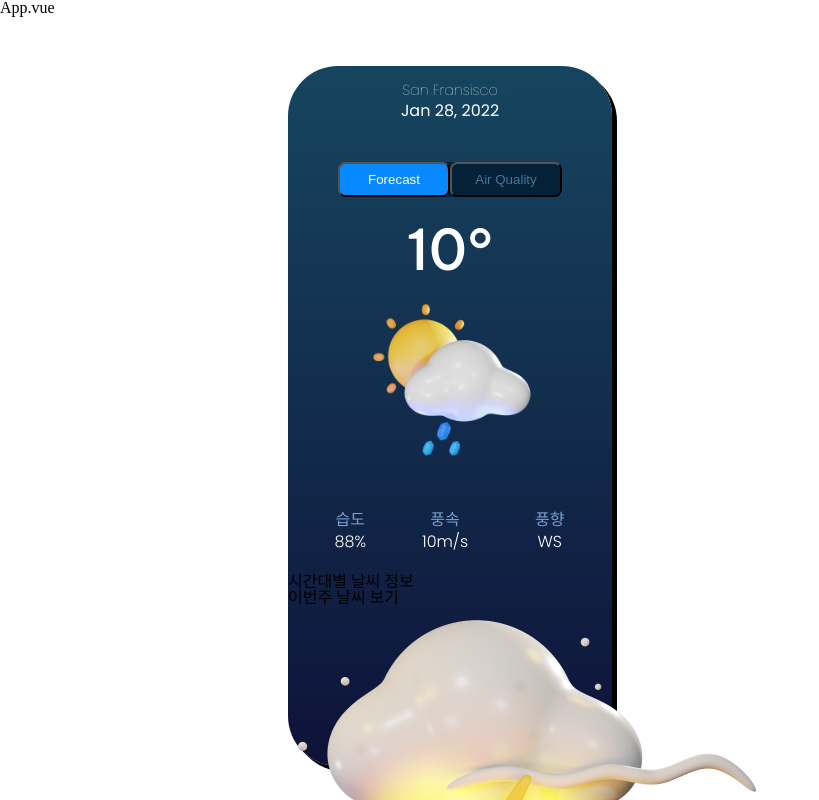
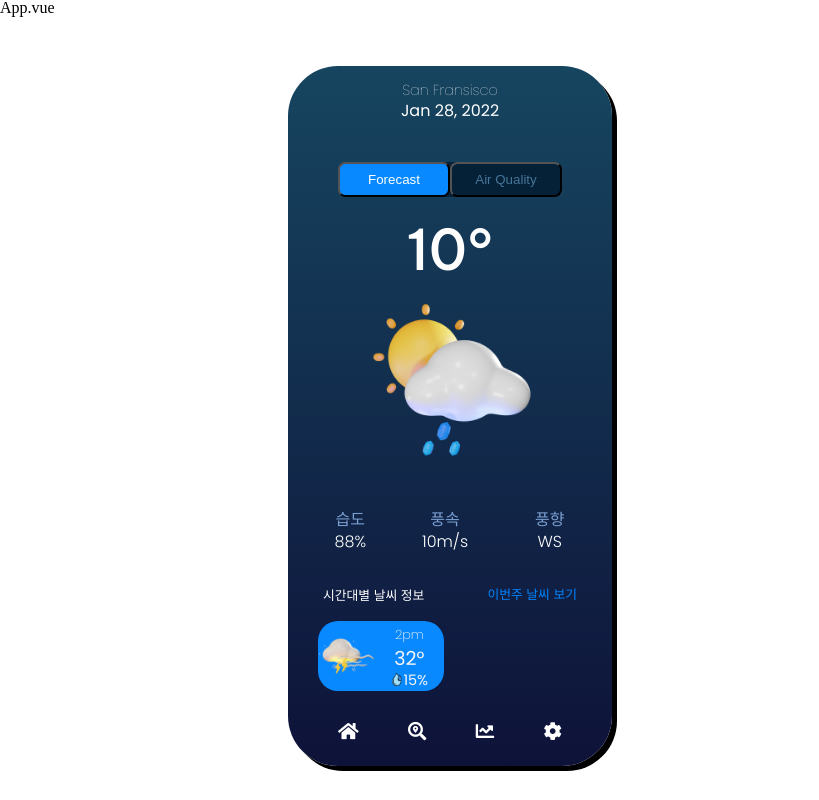
Before and after one commit to YooHyeok/vue-webpack-9din-weather-app, a Vue app: page /#/ in a window 1280 px wide. Shown: the top 800 px of the page, without its empty margins (0-819 px from the left). Built offline with nearby package versions, Linux system fonts and the light colour scheme.

Commit message:
design: MainView.vue - 메인화면(forecast) 퍼블리싱 2차 구현 (시간대별 날씨 정보, 네비게이션)

```diff
--- a/src/components/MainView.vue
+++ b/src/components/MainView.vue
@@ -252,5 +252,112 @@ export default {
     }
   }
 
+  #todayWeather {
+    width: 100%;
+    height: 17.5%;
+
+    .textBox {
+      @include center-sb; // center, space-between
+      width: calc(100% - 70px);
+      height: 35%;
+      padding: 0 35px; // 위 아래 0 좌우 35px - width:calc() 에서 - 70px 한 이유.
+      font-family: 'Noto Sans KR', sans-serif;
+
+      p {
+        font-weight: 400;
+        font-size: 0.8rem;
+        color: white;
+        text-align: center;
+
+        &:last-child {
+          font-weight: 400;
+          font-size: 0.8rem;
+          color: #0085ff;
+          cursor: pointer;
+          margin-bottom: 2px;
+        }
+      }
+    }
+
+    .timelyWeatherBox {
+      display: flex;
+      align-items: center;
+      width: calc(100% - 70px);
+      height: 65%;
+      padding: 0 30px;
+
+      .timelyWeather {
+        display: flex;
+        width: 126px;
+        height: 70px;
+        background-color: #0989ff;
+        border-radius: 20px;
+
+        .icon {
+          @include center;
+          width: 45%;
+          height: 100%;
+
+          img {
+            width: 100%;
+          }
+        }
+
+        .data {
+          @include c-center-se;
+          width: 55%;
+          height: 100%;
+
+          p {
+            color: whitesmoke;
+            font-family: 'Poppins', sans-serif;
+            text-align: center;
+
+            &.time {
+              font-size: 0.8rem; // rem: r은 root를 의미, root 폰트 크기(16px) 기준 상대값(배수) - 16px * 0.8 = 12.8px | em: 부모 혹은 자신의 font-size에 대한 상대값(배수)
+              font-weight: 200;
+              margin-top: 7.5px;
+            }
+
+            &.currentDegree {
+              font-size: 1.2rem;
+              margin-top: 7.5px;
+            }
+          }
+
+          div {
+            @include center;
+            width: 100%;
+            height: 33.33%;
+
+            img {
+              height: 55%;
+            }
+            .fall {
+              font-size: 0.9rem;
+              margin-top: 1.5px;
+            }
+          }
+        }
+      }
+    }
+  }
+  nav {
+    @include center-sb;
+    width: calc(100% - 100px);
+    height: 10%;
+    padding: 0 50px;
+
+    i {
+      color: rgb(255, 255, 255);
+      font-size: 1.15rem;
+      cursor: pointer;
+      transition: all 0.2s ease;
+
+      &:hover {
+          color: #799ed0;
+      }
+    }
+  }
 }
 </style>
```
